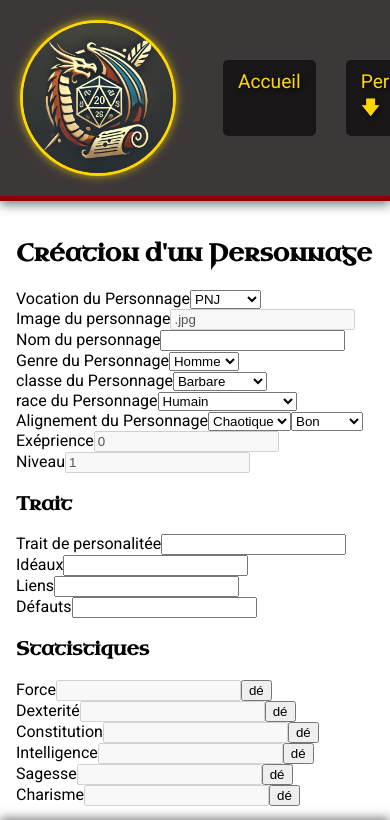
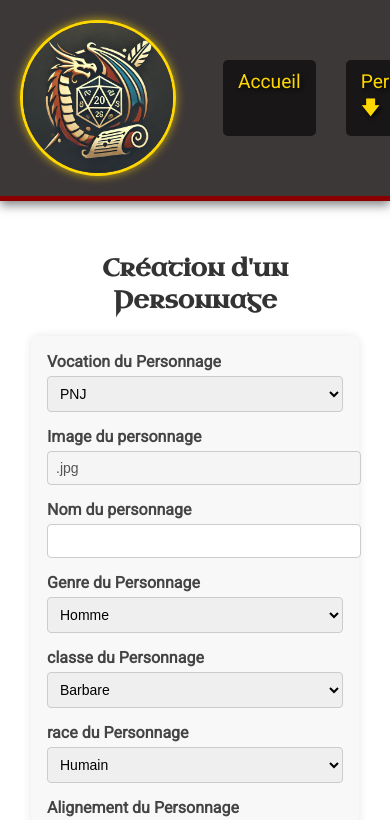
Before and after one commit to sebastien-malo-jean/H25-41F_Library_Frontend, a React (Vite) app: page /characters/create in a window 390 px wide. Shown: the top 820 px of the page. Built offline with nearby package versions, Linux system fonts and the light colour scheme.

Commit message:
ajouter le fichier CSS pour le composant FormAddCharacter avec des styles pour le formulaire et les éléments d'interface

```diff
--- a/src/components/FormAddCharacter/FormAddCharacter.css
+++ b/src/components/FormAddCharacter/FormAddCharacter.css
@@ -0,0 +1,99 @@
+h2 {
+    text-align: center;
+    color: #333;
+}
+
+form {
+    max-width: 800px;
+    margin: 20px auto;
+    padding: 1rem;
+    background: #f8f8f8;
+    border-radius: 8px;
+    box-shadow: 0 0 10px rgba(0, 0, 0, 0.1);
+    display: flex;
+    flex-direction: column;
+}
+
+.input-group {
+    margin-bottom: 15px;
+}
+
+.input-group label {
+    display: block;
+    font-weight: bold;
+    margin-bottom: 5px;
+    color: #444;
+}
+
+.input-group input,
+.input-group select,
+.input-group textarea {
+    width: 100%;
+    padding: 8px;
+    border: 1px solid #ccc;
+    border-radius: 4px;
+    font-size: 16px;
+}
+
+.input-group h3 {
+    margin-top: 20px;
+    color: #222;
+    border-bottom: 2px solid #ddd;
+    padding-bottom: 5px;
+}
+
+.input-group button {
+    margin-top: 5px;
+    padding: 6px 12px;
+    background: #007bff;
+    color: white;
+    border: none;
+    border-radius: 4px;
+    cursor: pointer;
+    transition: background 0.3s;
+}
+
+.input-group button:hover {
+    background: #0056b3;
+}
+
+input[type="submit"] {
+    background: #28a745;
+    color: white;
+    padding: 10px;
+    border: none;
+    border-radius: 4px;
+    font-size: 18px;
+    cursor: pointer;
+    transition: background 0.3s;
+}
+
+input[type="submit"]:hover {
+    background: #218838;
+}
+
+.stats {
+    display: flex;
+    gap: 1rem;
+}
+
+.row-group {
+    display: flex;
+    justify-content: space-between;
+}
+
+.button-group {
+    display: flex;
+    justify-content: space-around;
+}
+
+@media (max-width: 600px) {
+    main {
+        padding: 15px;
+    }
+
+    .input-group input,
+    .input-group select {
+        font-size: 14px;
+    }
+}
```
